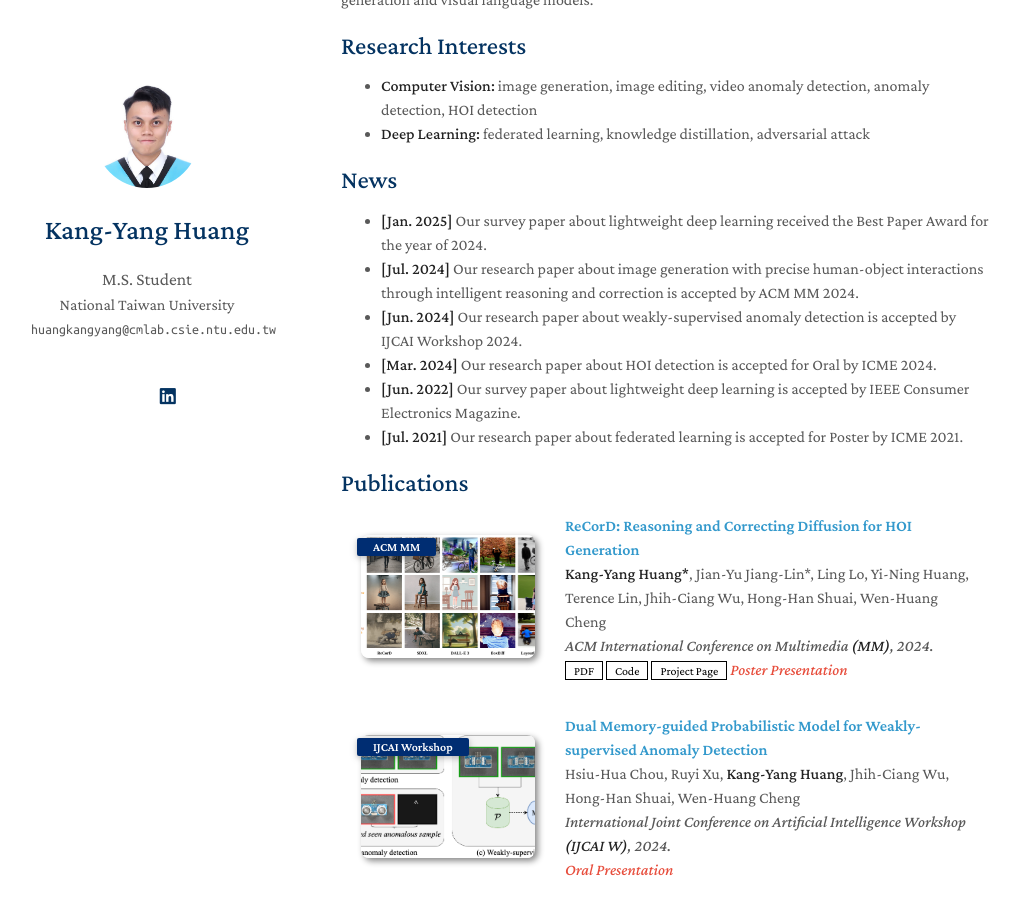
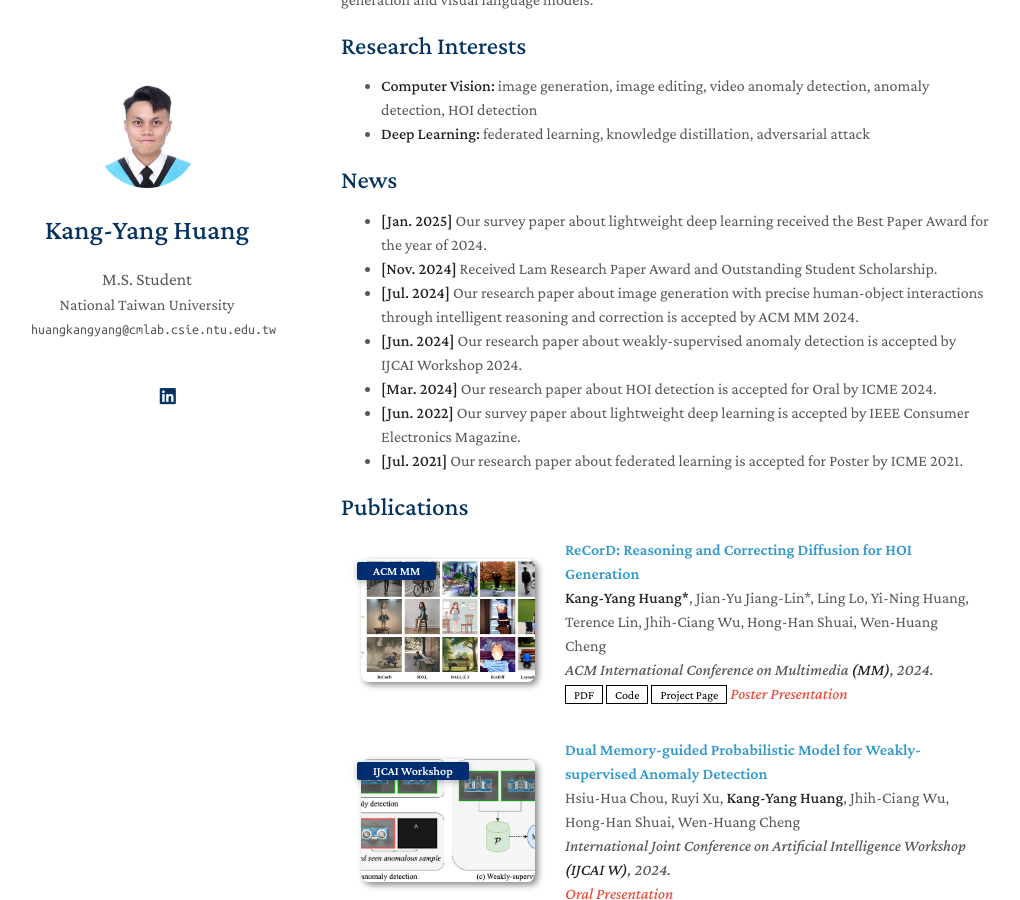
Before and after one commit to alberthkyhky/alberthkyhky.github.io, a Jekyll site: the page built from index.md, in a window 1280 px wide and 900 px high, scrolled down 337 px. Shown: the whole window, without its empty margins (129-1149 px from the left). Built offline with Jekyll 4.4.1, drawn with Linux system fonts in a browser that asks for light colours; nearby versions of some CDN libraries; a style sheet for code colours, icons or effects is not loaded; our own code applies the rules of GitHub Pages for plain Markdown files.

Commit message:
Update lam research

```diff
--- a/index.md
+++ b/index.md
@@ -14,6 +14,7 @@ I am currently a master's student in computer science at National Taiwan Univers
 ## News
 
 - **[Jan. 2025]** Our survey paper about lightweight deep learning received the Best Paper Award for the year of 2024.
+- **[Nov. 2024]** Received Lam Research Paper Award and Outstanding Student Scholarship.
 - **[Jul. 2024]** Our research paper about image generation with precise human-object interactions through intelligent reasoning and correction is accepted by ACM MM 2024.
 - **[Jun. 2024]** Our research paper about weakly-supervised anomaly detection is accepted by IJCAI Workshop 2024.
 - **[Mar. 2024]** Our research paper about HOI detection is accepted for Oral by ICME 2024.
```
